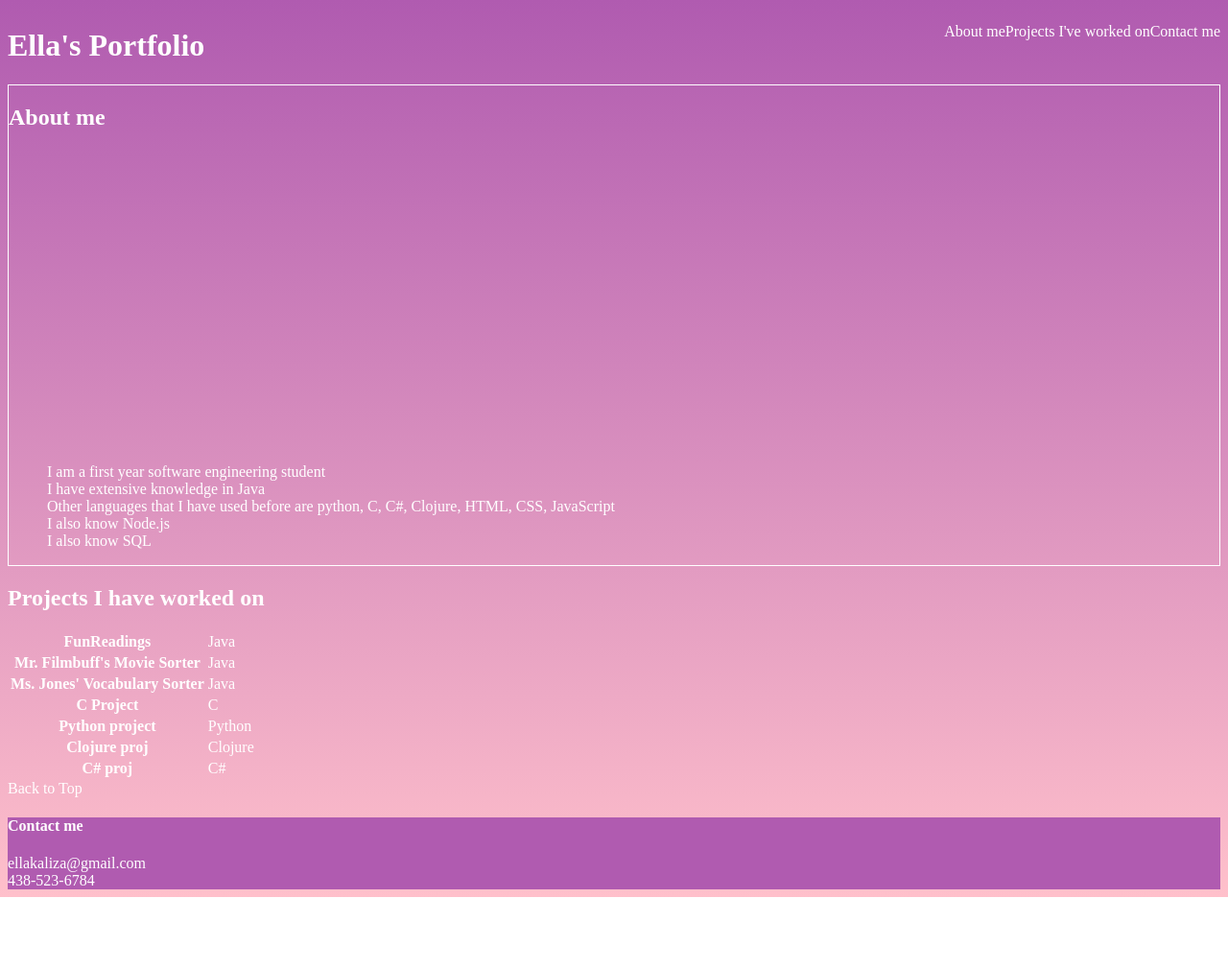
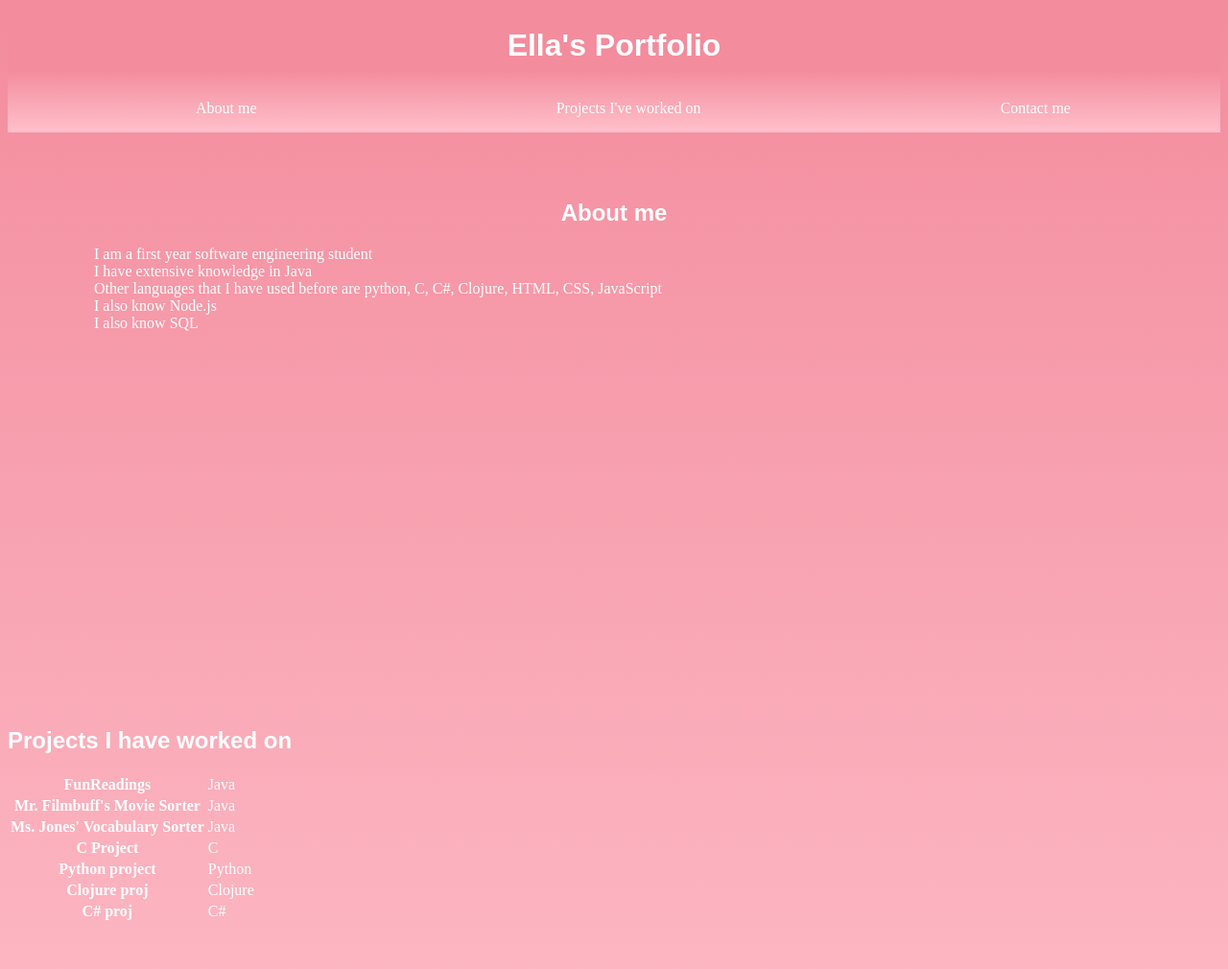
Before and after one commit to Ellakaliza/MyPortfolio, a plain HTML site: page index.html in a window 1280 px wide. Shown: the whole page at 96% size. Before the commit the page ends 935 px from the top, so only its background shows below. Drawn offline with Linux system fonts and the light colour scheme; a web font is replaced by a local one.

Commit message:
third commit

```diff
--- a/index.css
+++ b/index.css
@@ -1,5 +1,5 @@
 Body{
-    background-image: linear-gradient(rgb(176, 91, 176),Pink);
+    background-image: linear-gradient(rgb(243, 140, 157),Pink);
     color: white;
 }
 a{
@@ -10,22 +10,36 @@ ul{
     list-style-type: none;
 }
 header{
+    width: 100%;
     display: flex;
-    justify-content: space-between;
+    flex-direction: column;
+    background-image: linear-gradient(rgb(243, 140, 157) 50%,Pink);
+    position: sticky;
+    top: 0px;
 }
 #navbar{
     display: flex;
-    align-content: space-around;
     justify-content: space-around;
 }
-footer{
-    background-attachment: fixed;
-    background-color: rgb(176, 91, 176);
+#about{
+     & ul{
+        display: flex;
+        flex-direction: column;
+        justify-content: space-around;
+    }
+    & h2{
+        text-align: center;
+    }
+    padding: 50px;
+    height: 500px;
 }
-#about{
+#projects{
     height: 500px;
-    border: 1px solid white;
-    display: flex;
-    flex-direction: column;
-    justify-content: space-between;
 }
+header h1{
+    text-align: center;
+}
+
+h1, h2, h4 {
+    font-family:"Matemasie", sans-serif ;
+}
--- a/index.html
+++ b/index.html
@@ -3,8 +3,10 @@
 <head>
     <meta charset="UTF-8">
     <meta name="viewport" content="width=device-width, initial-scale=1.0">
-    <title>Document</title>
+    <title>Ella's Website</title>
     <link rel="stylesheet" href="index.css">
+    <link rel="preconnect" href="https://fonts.gstatic.com" crossorigin>
+    <link href="https://fonts.googleapis.com/css2?family=Matemasie&display=swap" rel="stylesheet">
 </head>
 <body>
     <header>
@@ -14,7 +16,7 @@
                 <ul id="navbar">
                     <li><a href="#about">About me</a></li>
                     <li><a href="#projects">Projects I've worked on</a></li>
-                    <li><a href="#contact">Contact me</a></li>
+                    <li><a target="_blank" href="contactMe.html">Contact me</a></li>
                 </ul>
             </div>
         </nav>
@@ -65,18 +67,6 @@
                 </tr>
             </table>
         </div>
-        <div id="backTop">
-            <a href="#">Back to Top</a>
-        </div>
     </main>
-    <footer>
-        <div id="contact">
-            <h4>Contact me</h4>
-            <a href="mailto:ellakaliza@gmail.com">ellakaliza@gmail.com</a>
-            <br>
-            <a href="tel:+14385236784">438-523-6784</a>
-        </div>
-
-    </footer>
 </body>
 </html>
```
Also changed, not shown: contactMe.html (added, +27 -0 lines).
